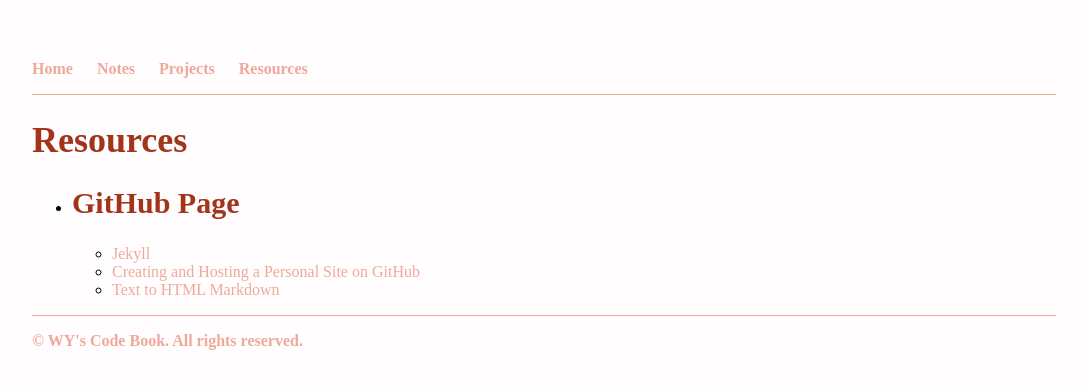
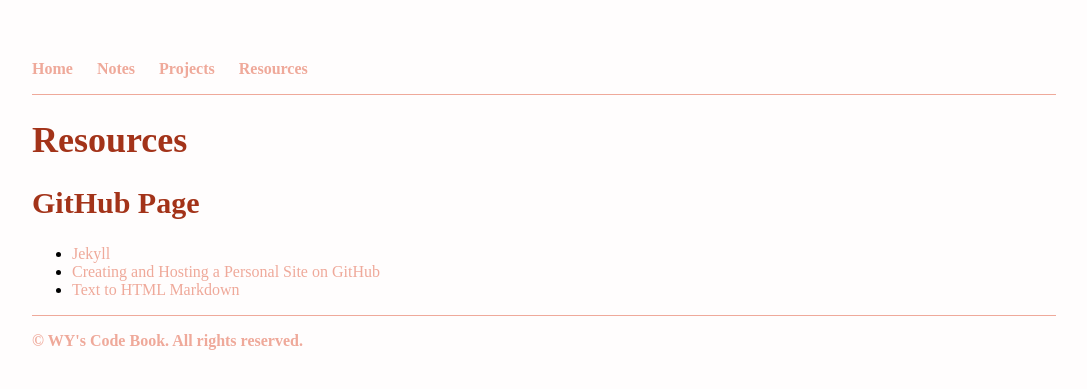
Before and after one commit to WYCodeBook/WYCodeBook.github.io, a Jekyll site: the page built from resource/index.html, in a window 1280 px wide. Shown: the top 389 px of the page, without its empty margins (96-1183 px from the left). Built offline with Jekyll 4.4.1, drawn with Linux system fonts in a browser that asks for light colours; some web fonts are replaced.

Commit message:
Update index.html

```diff
--- a/resource/index.html
+++ b/resource/index.html
@@ -4,12 +4,9 @@ title: Resources
 ---
 <h1>{{ page.title }}</h1>
 
+<h2>GitHub Page</h2>
 <ul>
-  <li><h2>GitHub Page</h2>
-    <ul>
-      <li><a href="https://jekyllrb.com/"> Jekyll </a></li>
-      <li><a href="http://jmcglone.com/guides/github-pages/"> Creating and Hosting a Personal Site on GitHub </a></li>
-      <li><a href="http://packetlife.net/media/library/16/Markdown.pdf"> Text to HTML Markdown </a></li>
-    </ul>
-  </li>
+		<li><a href="https://jekyllrb.com/"> Jekyll </a></li>
+		<li><a href="http://jmcglone.com/guides/github-pages/"> Creating and Hosting a Personal Site on GitHub </a></li>
+		<li><a href="http://packetlife.net/media/library/16/Markdown.pdf"> Text to HTML Markdown </a></li>
 </ul>
```
